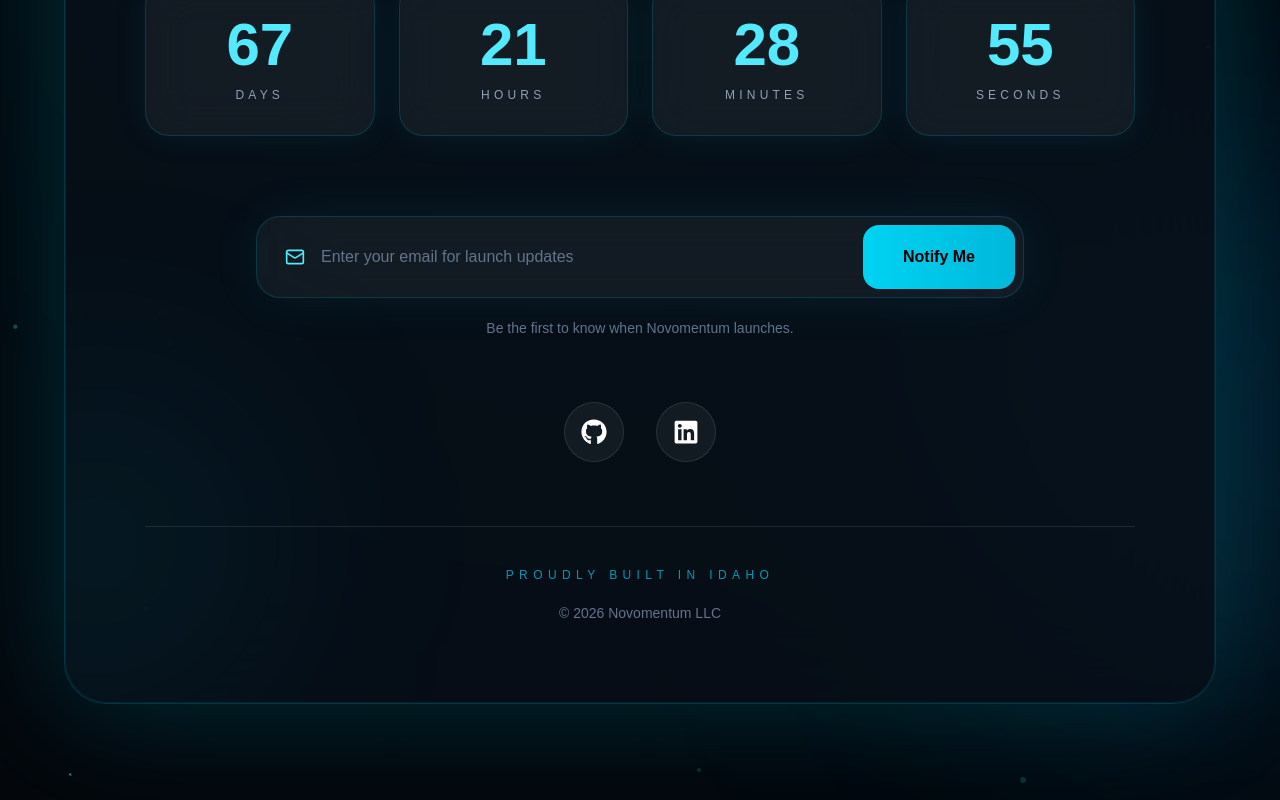
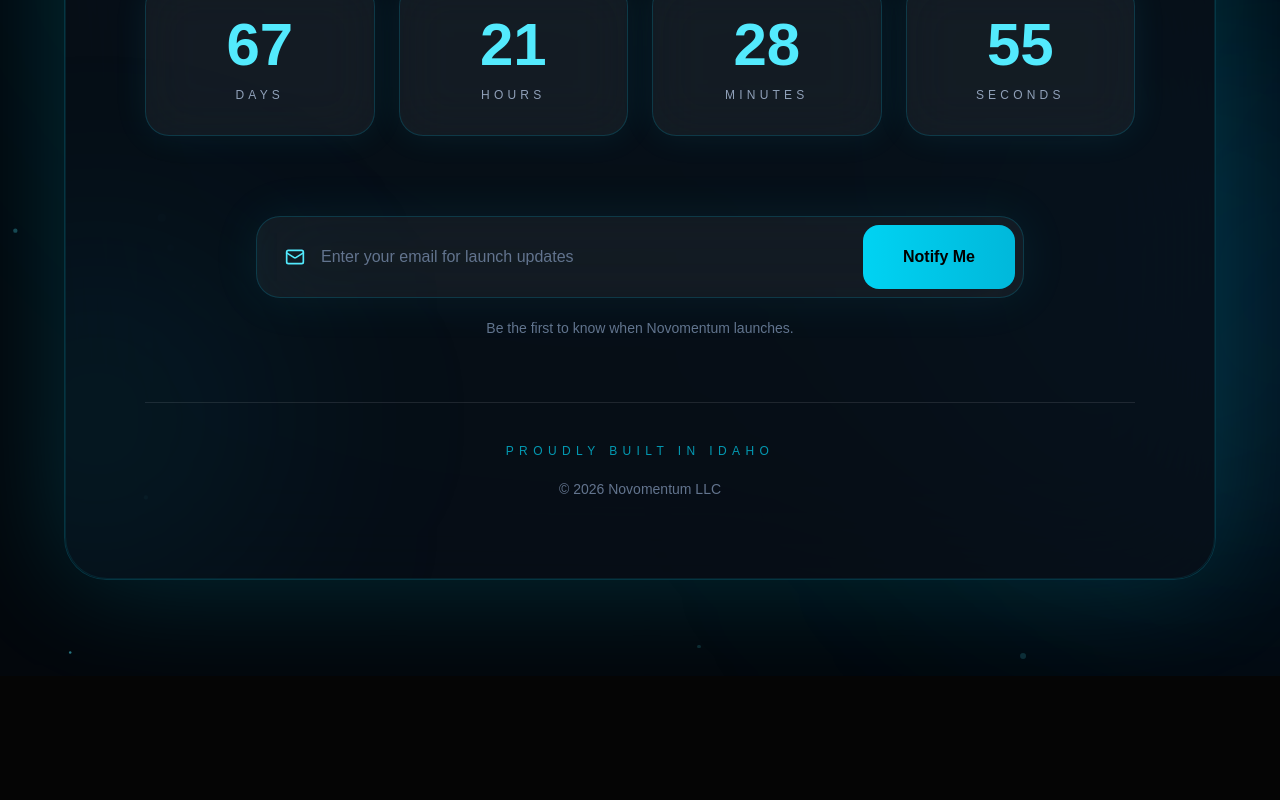
Before and after one commit to MikeNovotny88/novomentum, a Next.js app: page /launch in a window 1280 px wide. Shown: the part 1284-2084 px from the top of the page. After the commit the page ends 1960 px from the top, so only its background shows below. Built offline with nearby package versions, Linux system fonts and the light colour scheme.

Commit message:
Remove social links from launch page

```diff
--- a/app/launch/page.tsx
+++ b/app/launch/page.tsx
@@ -9,7 +9,7 @@
 import LaunchHero from "@/components/launch/hero";
 import Countdown from "@/components/launch/countdown";
 import NotifyForm from "@/components/launch/notify-form";
-import SocialLinks from "@/components/launch/social-links";
+
 
 export default function LaunchPage() {
   return (
@@ -109,7 +109,6 @@
 
           <NotifyForm />
 
-          <SocialLinks />
 
           <motion.div
             initial={{ opacity: 0 }}
```
